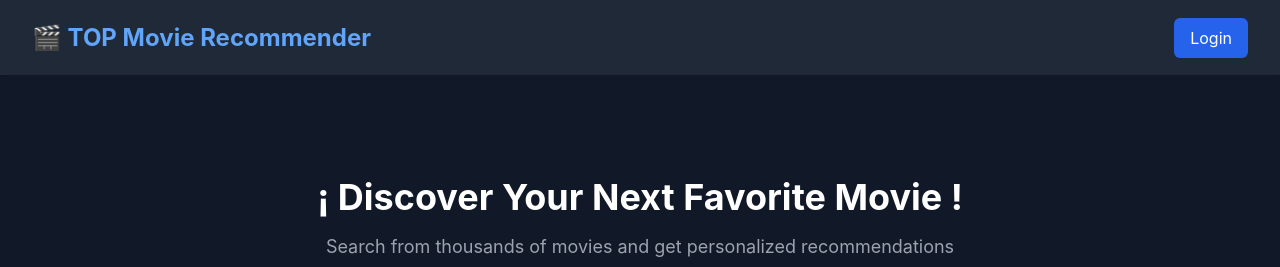
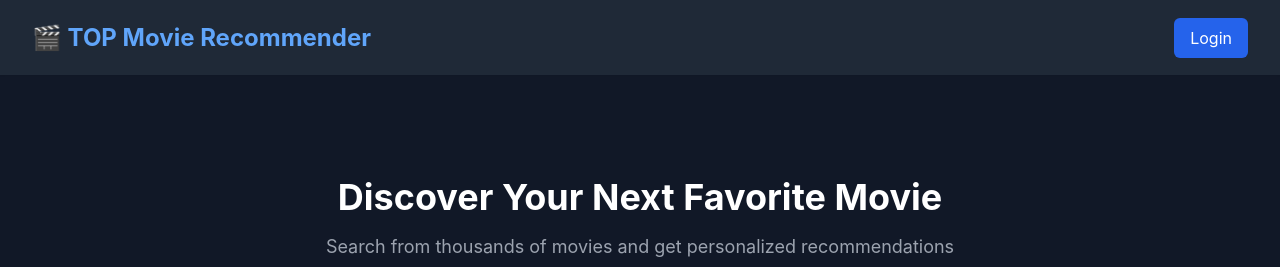
Before and after one commit to ADS2025-B3/team-B3-recsys, a React (Vite) app in the folder front-end/: page / in a window 1280 px wide. Shown: the top 267 px of the page. Built offline with nearby package versions, Linux system fonts and the light colour scheme; no server answers.

Commit message:
test CICD

```diff
--- a/front-end/src/pages/SearchPage.jsx
+++ b/front-end/src/pages/SearchPage.jsx
@@ -38,7 +38,7 @@ function SearchPage() {
             {/* Hero Section */}
             <div className="space-y-4 text-center">
                 <h1 className="text-4xl font-bold text-white">
-                    ¡ Discover Your Next Favorite Movie !
+                    Discover Your Next Favorite Movie
                 </h1>
                 <p className="text-lg text-gray-400">
                     Search from thousands of movies and get personalized recommendations
```
